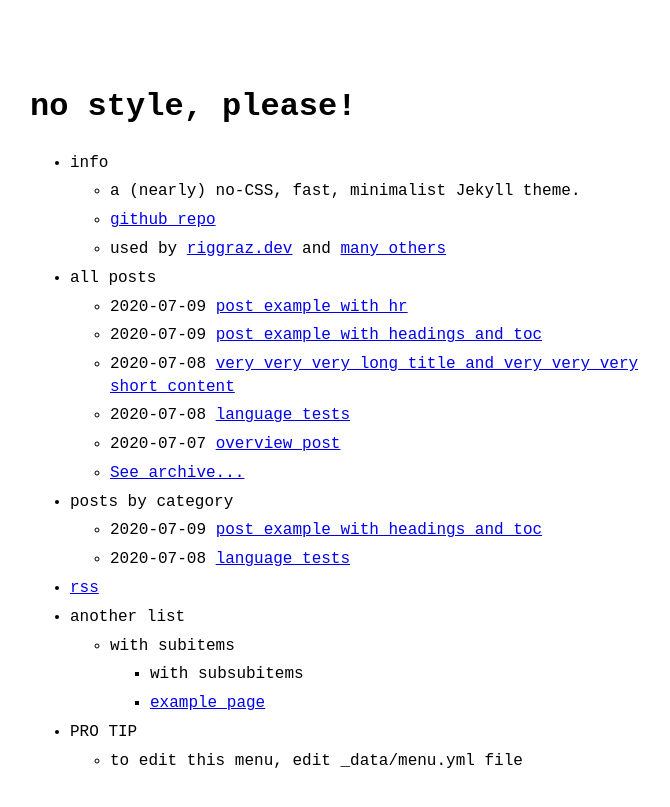
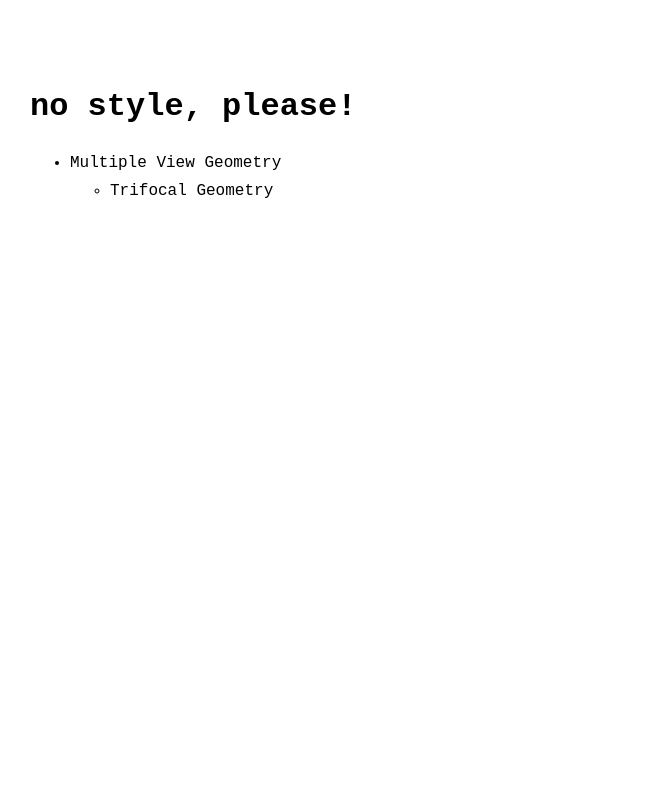
Before and after one commit to riggraz/no-style-please, a Jekyll site: the page built from index.md, in a window 1280 px wide. Shown: the top 807 px of the page, without its empty margins (290-960 px from the left). Built offline with Jekyll 4.4.1, drawn with Linux system fonts in a browser that asks for light colours.

Commit message:
Update menu.yml

```diff
--- a/_data/menu.yml
+++ b/_data/menu.yml
@@ -2,37 +2,7 @@
 # https://github.com/riggraz/no-style-please#customize-the-menu
 
 entries:
-  - title: info
+  - title: Multiple View Geometry
     entries:
-      - title: a (nearly) no-CSS, fast, minimalist Jekyll theme.
-      - title: github repo
-        url: https://github.com/riggraz/no-style-please
-      - title: "used by <a href='https://riggraz.dev'>riggraz.dev</a> and <a href='https://github.com/riggraz/no-style-please/network/dependents'>many others</a>"
-
-  - title: all posts
-    post_list:
-      limit: 5
-      show_more: true
-      show_more_text: See archive...
-      show_more_url: archive.html
-
-  - title: posts by category
-    post_list:
-      category: example2
-      show_more: true
-      show_more_text: See more posts...
-      show_more_url: example2-archive.html
-
-  - title: rss
-    url: feed.xml
-
-  - title: another list
-    entries:
-      - title: with subitems
-        entries:
-          - title: with subsubitems
-          - title: example page
-            url: about
-  - title: PRO TIP
-    entries:
-      - title: to edit this menu, edit _data/menu.yml file
+      - title: Trifocal Geometry
+        url:
```
